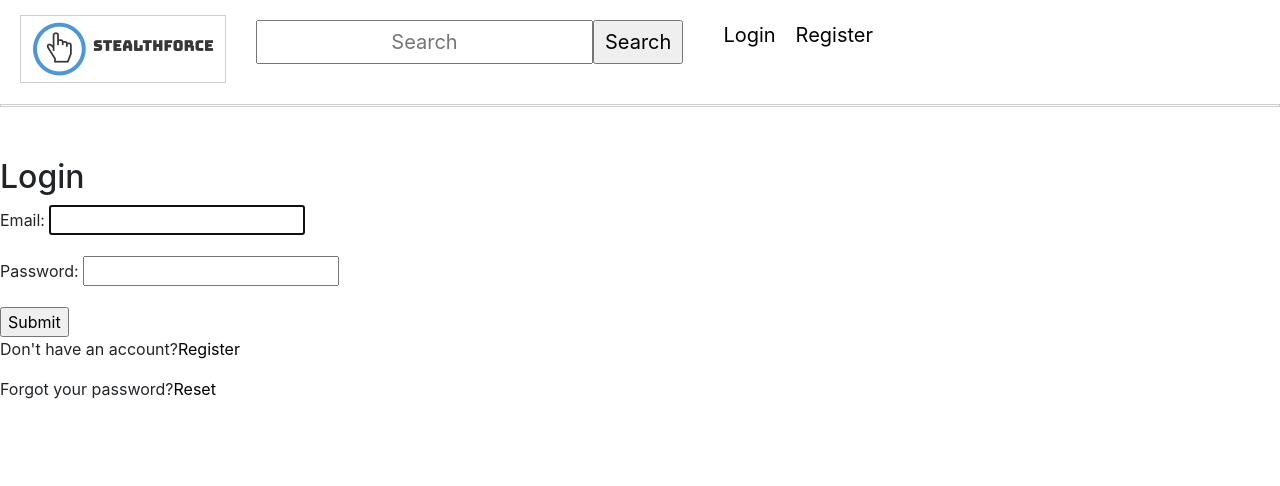
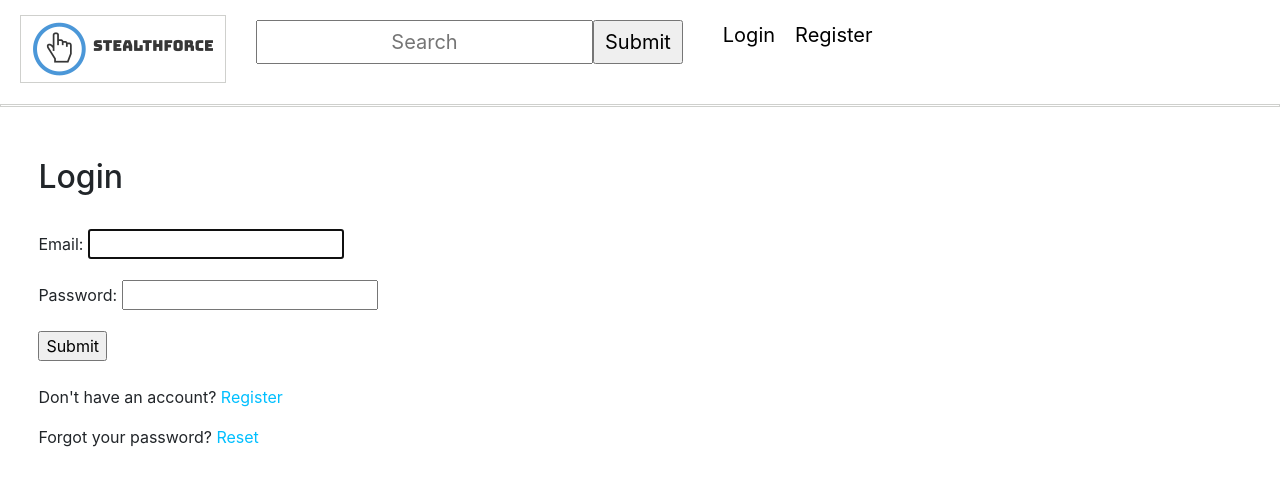
Before and after one commit to arieldeveloper/stealthforce-webapp, a Django app: page /accounts/login/ in a window 1280 px wide. Shown: the top 486 px of the page. Run offline with Django 3.2, Linux system fonts and the light colour scheme; some libraries are stand-ins or nearby versions.

Commit message:
minor design changes

```diff
--- a/mysite/main_app/templates/main_app/base.html
+++ b/mysite/main_app/templates/main_app/base.html
@@ -20,9 +20,10 @@
     <div class="inline_div">
         <a href="/"><img id="home_logo" src="{% static "logo.png" %}"></a>
         <div id="search_bar">
-            <form action="" method="GET" value="">
-                <input type="text" name="" value="" placeholder="Search"/>
-                <input type="submit" name="submit" value="Search"/>
+            <form action="" method="POST">
+                {% csrf_token %}
+                <input type="text" name="search_bar" value="" placeholder="Search"/>
+                <input type="submit" name="submit"/>
             </form>
         </div>
 
@@ -33,8 +34,8 @@
                 <a href="/p/new/">New Post</a>
                 <a href="/direct/inbox">Inbox</a>
             {% else %}
-                <a href="accounts/login/">Login</a>
-                <a href="accounts/register/">Register</a>
+                <a href="/accounts/login/">Login</a>
+                <a href="/accounts/register/">Register</a>
             {% endif %}
         </div>
     </div>
--- a/mysite/mysite/urls.py
+++ b/mysite/mysite/urls.py
@@ -55,6 +55,7 @@ urlpatterns = [
     path('user/<str:username>/following', user_views.following_view),
     path('direct/inbox/', messaging_views.inbox_view, name='inbox'),
     path('direct/new/', messaging_views.start_direct_message, name='new-message'),
+    path('search/<str:keyword>/', main_app_views.search_page_view, name='search_page'),
 ]
 
 urlpatterns += static(settings.MEDIA_URL, document_root=settings.MEDIA_ROOT)
--- a/mysite/static/css/main.css
+++ b/mysite/static/css/main.css
@@ -62,3 +62,21 @@ a:hover {
 #send_message_div {
   margin: 3%;
 }
+
+#register-page {
+  margin: 3%;
+}
+
+#register-page * {
+  margin-top: 1%;
+}
+
+.link-to-click {
+  color: deepskyblue;
+}
+
+#password-reset-page {
+  margin:3%;
+}
+
+#login-page {  margin: 3%; }
--- a/mysite/users/templates/users/login.html
+++ b/mysite/users/templates/users/login.html
@@ -1,6 +1,8 @@
 {% extends 'main_app/base.html' %}
 {% block body %}
+    <div id="login-page">
         <h2>Login</h2>
+        <br>
         <form method="POST">
             {% csrf_token %}
             {{ form.as_p }}
@@ -9,6 +11,8 @@
                 <p>{{ message }}</p>
             {% endfor %}
         </form>
-<p>Don't have an account?<a href="/accounts/register/">Register</a></p>
-<p>Forgot your password?<a href="/accounts/password-reset/">Reset</a></p>
+        <br>
+        <p>Don't have an account? <a class="link-to-click" href="/accounts/register/">Register</a></p>
+        <p>Forgot your password? <a class="link-to-click" href="/accounts/password-reset/">Reset</a></p>
+    </div>
 {% endblock %}
--- a/mysite/users/templates/users/password-reset.html
+++ b/mysite/users/templates/users/password-reset.html
@@ -1,5 +1,6 @@
 {% extends 'main_app/base.html' %}
 {% block body %}
+    <div id="password-reset-page">
         <h2>Password Reset</h2>
         <form method="POST">
             {% csrf_token %}
@@ -7,4 +8,5 @@
 
             <input type="submit" name="Send Email">
         </form>
+    </div>
 {% endblock %}
--- a/mysite/users/templates/users/register.html
+++ b/mysite/users/templates/users/register.html
@@ -1,5 +1,6 @@
 {% extends 'main_app/base.html' %}
 {% block body %}
+    <div id="register-page">
         <h2>Register</h2>
         <form method="POST">
             {% csrf_token %}
@@ -16,5 +17,6 @@
             <input type="submit" name="Register" value="Register">
         </form>
 
-<p>Already have an account?<a href="/accounts/login/">Login</a></p>
+        <p>Already have an account? <a class="link-to-click" href="/accounts/login/">Login</a></p>
+    </div>
 {% endblock %}
--- a/mysite/users/views.py
+++ b/mysite/users/views.py
@@ -85,6 +85,8 @@ def user_profile_view(request, username):
     }
     return render(request, "users/profile.html", context)
 
+
+@login_required(login_url='login')
 def followers_view(request, username):
     user = get_object_or_404(User, username=username)
     followers = user.followers.all()
@@ -96,6 +98,7 @@ def followers_view(request, username):
     return render(request, "users/followers.html", {'user':user, 'user_followers':followers})
 
 
+@login_required(login_url='login')
 def following_view(request, username):
     user = get_object_or_404(User, username=username)
     following = user.following.all()
```
Also changed, not shown: mysite/feed/views.py (+8 -0 lines), mysite/main_app/templates/main_app/search-page.html (added, +20 -0 lines), mysite/main_app/views.py (+14 -1 lines), mysite/db.sqlite3. Lines whose indentation alone changed are shown as unchanged.
